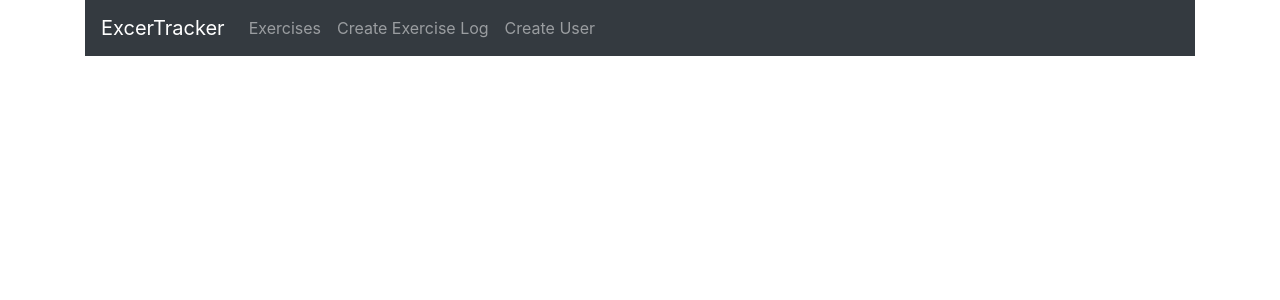
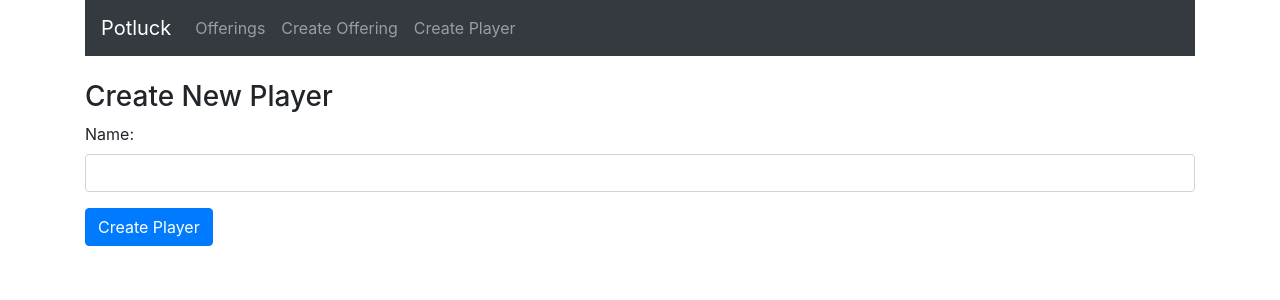
Before and after one commit to lightandluck/potluck-prototype, a React (Create React App) app in the folder client/: page /player in a window 1280 px wide. Shown: the top 300 px of the page. Built offline with nearby package versions, Linux system fonts and the light colour scheme.

Commit message:
Able to create player

```diff
--- a/client/src/App.js
+++ b/client/src/App.js
@@ -6,7 +6,7 @@ import Navbar from "./components/navbar.component"
 import ExercisesList from "./components/exercises-list.component";
 import EditExercise from "./components/edit-exercise.component";
 import CreateExercise from "./components/create-exercise.component";
-import CreateUser from "./components/create-user.component";
+import CreatePlayer from "./components/create-player.component";
 
 function App() {
   return (
@@ -17,7 +17,7 @@ function App() {
         <Route path="/" exact component={ExercisesList} />
         <Route path="/edit/:id" component={EditExercise} />
         <Route path="/create" component={CreateExercise} />
-        <Route path="/user" component={CreateUser} />
+        <Route path="/player" component={CreatePlayer} />
       </div>
     </Router>
   );
--- a/client/src/components/create-user.component.js
+++ b/client/src/components/create-player.component.js
@@ -5,17 +5,17 @@ export default class CreateUser extends Component {
   constructor(props) {
     super(props);
 
-    this.onChangeUsername = this.onChangeUsername.bind(this);
+    this.onChangeName = this.onChangeName.bind(this);
     this.onSubmit = this.onSubmit.bind(this);
 
     this.state = {
-      username: ''
+      name: ''
     }
   }
 
-  onChangeUsername(e) {
+  onChangeName(e) {
     this.setState({
-      username: e.target.value
+      name: e.target.value
     })
   }
 
@@ -23,35 +23,38 @@ export default class CreateUser extends Component {
     e.preventDefault();
 
     const user = {
-      username: this.state.username
+      name: this.state.name
     }
 
     console.log(user);
 
-    axios.post('/users/add', user)
-      .then(res => console.log(res.data));
+    axios.post('/players/add', user)
+      .then(res => {
+        console.log(res.data);
+        window.location = '/create';
+      });
 
     this.setState({
-      username: ''
+      name: ''
     })
   }
 
   render() {
     return (
       <div>
-        <h3>Create New User</h3>
+        <h3>Create New Player</h3>
         <form onSubmit={this.onSubmit}>
           <div className="form-group">
-            <label>Username: </label>
+            <label>Name: </label>
             <input  type="text"
                 required
                 className="form-control"
-                value={this.state.username}
-                onChange={this.onChangeUsername}
+                value={this.state.name}
+                onChange={this.onChangeName}
                 />
           </div>
           <div className="form-group">
-            <input type="submit" value="Create User" className="btn btn-primary" />
+            <input type="submit" value="Create Player" className="btn btn-primary" />
           </div>
         </form>
       </div>
--- a/client/src/components/navbar.component.js
+++ b/client/src/components/navbar.component.js
@@ -6,17 +6,17 @@ export default class Navbar extends Component {
   render() {
     return (
       <nav className="navbar navbar-dark bg-dark navbar-expand-lg">
-        <Link to="/" className="navbar-brand">ExcerTracker</Link>
+        <Link to="/" className="navbar-brand">Potluck</Link>
         <div className="navbar-collapse">
         <ul className="navbar-nav mr-auto">
           <li className="navbar-item">
-          <Link to="/" className="nav-link">Exercises</Link>
+          <Link to="/" className="nav-link">Offerings</Link>
           </li>
           <li className="navbar-item">
-          <Link to="/create" className="nav-link">Create Exercise Log</Link>
+          <Link to="/create" className="nav-link">Create Offering</Link>
           </li>
           <li className="navbar-item">
-          <Link to="/user" className="nav-link">Create User</Link>
+          <Link to="/player" className="nav-link">Create Player</Link>
           </li>
         </ul>
         </div>
```
